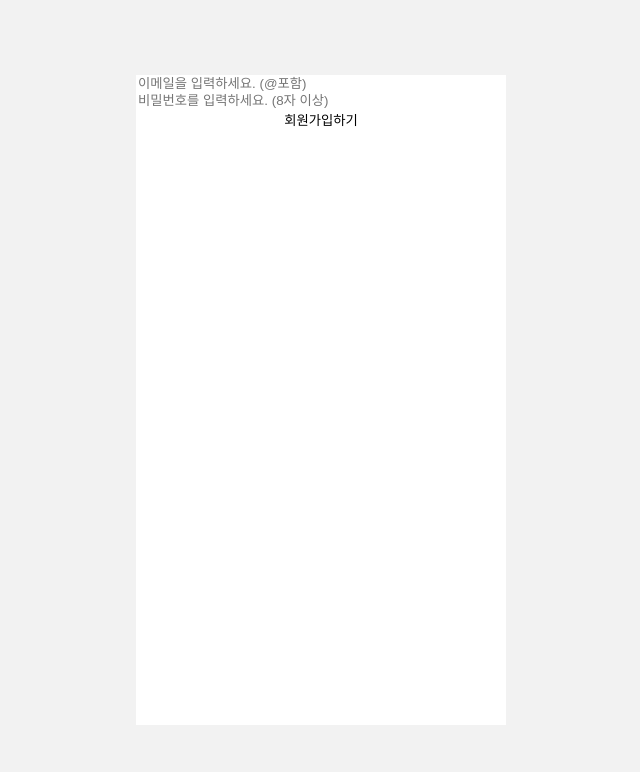
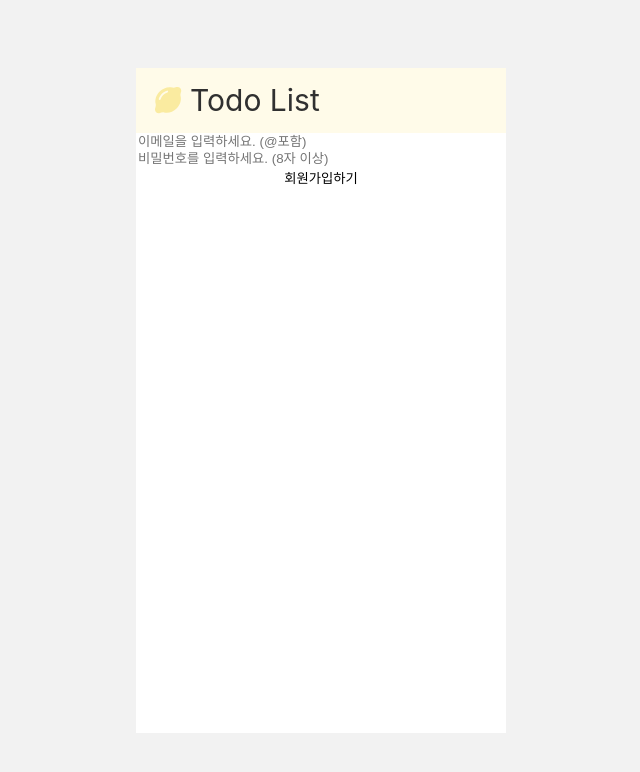
Before and after one commit to YesunPark/wanted-pre-onboarding-frontend, a React (Create React App) app: page /signup in a window 1280 px wide. Shown: the top 772 px of the page, without its empty margins (319-959 px from the left). Built offline with nearby package versions, Linux system fonts and the light colour scheme.

Commit message:
Design: 투두리스트 제목 공통컴포넌트로 활용, 파일 위치 변경

```diff
--- a/src/App.jsx
+++ b/src/App.jsx
@@ -1,4 +1,5 @@
 import { BrowserRouter, Routes, Route } from 'react-router-dom';
+import Title from './Title';
 import Login from './pages/login/Login';
 import Signup from './pages/signup/Signup';
 import Todo from './pages/todo/Todo';
@@ -6,6 +7,7 @@ import Todo from './pages/todo/Todo';
 const App = () => {
   return (
     <BrowserRouter>
+      <Title />
       <Routes>
         <Route path='/' element={<Login />} />
         <Route path='/signup' element={<Signup />} />
--- a/src/pages/todo/components/Title.jsx
+++ b/src/Title.jsx
@@ -1,14 +1,14 @@
 import { FontAwesomeIcon } from '@fortawesome/react-fontawesome';
 import { faLemon } from '@fortawesome/free-solid-svg-icons';
-import BoxStyle from '../../../styles/Box.style';
-import { theme } from '../../../styles/theme';
+import BoxStyle from './styles/Box.style';
+import { theme } from './styles/theme';
 
 function Title() {
   return (
     <BoxStyle bgColor={theme.color.mainBg} className='title'>
       <div>
         <FontAwesomeIcon icon={faLemon} className='icon' />
-        <div>Lemoni To Do</div>
+        <div>Todo List</div>
       </div>
     </BoxStyle>
   );
--- a/src/pages/login/Login.jsx
+++ b/src/pages/login/Login.jsx
@@ -55,7 +55,7 @@ const LoginContainer = styled.div`
   display: flex;
   flex-direction: column;
   width: 370px;
-  height: 650px;
+  height: 600px;
   background-color: #ffffff;
 `;
 
--- a/src/pages/signup/Signup.jsx
+++ b/src/pages/signup/Signup.jsx
@@ -52,7 +52,7 @@ const SignupContainer = styled.div`
   display: flex;
   flex-direction: column;
   width: 370px;
-  height: 650px;
+  height: 600px;
   background-color: #ffffff;
 `;
 
--- a/src/pages/todo/Todo.jsx
+++ b/src/pages/todo/Todo.jsx
@@ -1,6 +1,5 @@
 import { useEffect, useState } from 'react';
 import styled from 'styled-components';
-import Title from './components/Title';
 import ListItem from './components/ListItem';
 import MakeTodo from './components/MakeTodo';
 
@@ -22,7 +21,6 @@ const ToDo = () => {
 
   return (
     <TodoContainer>
-      <Title />
       <ListContainer>
         {!!listArr.length &&
           listArr.map((list) => {
@@ -44,7 +42,7 @@ const ToDo = () => {
 const TodoContainer = styled.section`
   position: relative;
   width: 370px;
-  height: 650px;
+  height: 600px;
   background-color: #ffffff;
 `;
 
```
